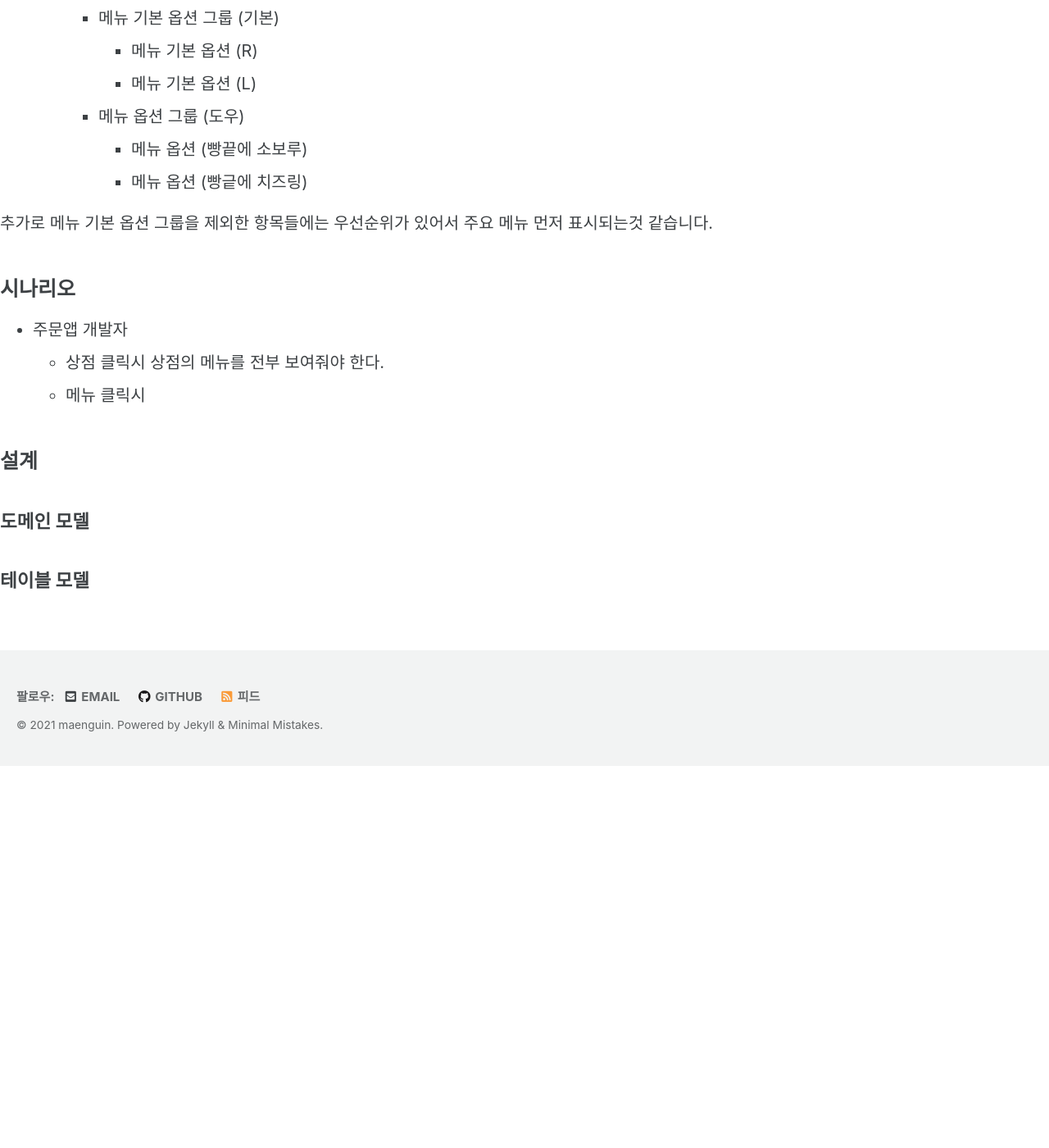
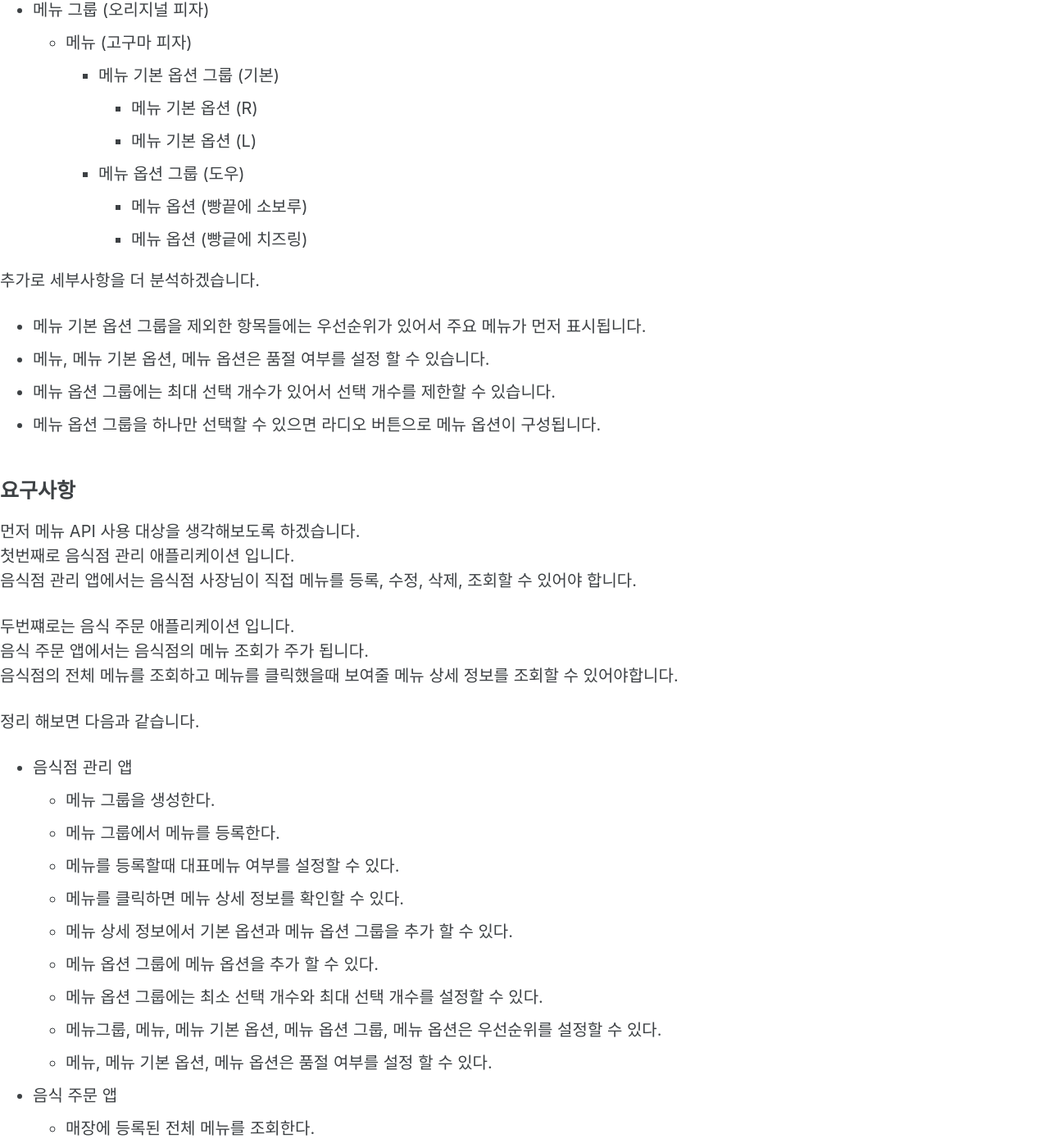
Before and after one commit to maenguin/maenguin.github.io, a Jekyll site: the page built from private/toy/menu.md, in a window 1280 px wide and 1400 px high, scrolled down 972 px. Shown: the whole window at 82% size. Built offline with Jekyll 4.4.1, drawn with Linux system fonts in a browser that asks for light colours; cached includes are drawn as plain includes; our own code applies the rules of GitHub Pages for plain Markdown files; before the commit the page ends 1906 px from its top, so only the background shows below that; some of the changed text lies outside the part shown.

Commit message:
Update menu.md

```diff
--- a/private/toy/menu.md
+++ b/private/toy/menu.md
@@ -1,7 +1,7 @@
 # 토이 프로젝트 - 음식 메뉴 API
 
 ## 개요
-음식 배달 애플리케이션을 사용하면 음식점의 메뉴를 확인할 수 있습니다.
+음식 주문 애플리케이션을 사용하면 음식점의 메뉴를 확인할 수 있습니다.
 평소에 이러한 메뉴 API는 어떻게 제공 되고 있을까 궁금했습니다.
 이번 프로젝트를 기회로 시중에 있는 배달 앱을 분석해보면서 API를 구현해보도록 하겠습니다.
 
@@ -11,14 +11,15 @@
 
 ## 분석
 가장 쉽게 접할 수 있는 배달의 민족앱을 기준으로 분석을 해보겠습니다. (제가 좋아하는 피자샵 매장을 예시로 들겠습니다.)
-* 먼저 앱 내에서 음식점을 클릭하면 메뉴 리스트를 볼 수 있습니다.
+먼저 앱 내에서 음식점을 클릭하면 메뉴 리스트를 볼 수 있습니다.
 * 최상단에는 **대표 메뉴**가 존재하고 밑으로 **메뉴 그룹**(ex: 오리지널 피자, 스페셜 피자, 사이드 메뉴..)이 있습니다.
 * 메뉴 그룹 하위에는 **메뉴**(ex: 오리지널 피자 하위에 고구마 피자, 페페로니 피자..)가 정의 되어 있습니다.
 * 메뉴 하나를 클릭하면 메뉴의 상세 페이지가 나오고 **메뉴 기본 옵션 그룹**(ex: 기본)에 **메뉴 기본 옵션**(ex: R사이즈, L사이즈)가 정의 되어 있습니다.
 * 밑으로 **메뉴 옵션 그룹**(ex: 도우 선택, 추가 사이드 메뉴)가 있으며 메뉴 옵션 그룹 하위에 **메뉴 옵션**(ex: 도우 선택 하위에 빵끝에 소보루..)이 있습니다.
 
 정리 해보면 다음과 같습니다.
-
+* 대표 메뉴
+  * 메뉴
 * 메뉴 그룹 (오리지널 피자)
   * 메뉴 (고구마 피자)
     * 메뉴 기본 옵션 그룹 (기본)
@@ -28,14 +29,38 @@
       * 메뉴 옵션 (빵끝에 소보루)
       * 메뉴 옵션 (빵긑에 치즈링)
 
-추가로 메뉴 기본 옵션 그룹을 제외한 항목들에는 우선순위가 있어서 주요 메뉴 먼저 표시되는것 같습니다.
+추가로 세부사항을 더 분석하겠습니다.
+* 메뉴 기본 옵션 그룹을 제외한 항목들에는 우선순위가 있어서 주요 메뉴가 먼저 표시됩니다.
+* 메뉴, 메뉴 기본 옵션, 메뉴 옵션은 품절 여부를 설정 할 수 있습니다.
+* 메뉴 옵션 그룹에는 최대 선택 개수가 있어서 선택 개수를 제한할 수 있습니다.
+* 메뉴 옵션 그룹을 하나만 선택할 수 있으면 라디오 버튼으로 메뉴 옵션이 구성됩니다.
 
 
 
-## 시나리오
-* 주문앱 개발자
-  * 상점 클릭시 상점의 메뉴를 전부 보여줘야 한다.
-  * 메뉴 클릭시
+## 요구사항
+먼저 메뉴 API 사용 대상을 생각해보도록 하겠습니다.
+첫번째로 음식점 관리 애플리케이션 입니다.
+음식점 관리 앱에서는 음식점 사장님이 직접 메뉴를 등록, 수정, 삭제, 조회할 수 있어야 합니다.
+
+두번쨰로는 음식 주문 애플리케이션 입니다.
+음식 주문 앱에서는 음식점의 메뉴 조회가 주가 됩니다.
+음식점의 전체 메뉴를 조회하고 메뉴를 클릭했을때 보여줄 메뉴 상세 정보를 조회할 수 있어야합니다.
+
+정리 해보면 다음과 같습니다.
+
+* 음식점 관리 앱
+  * 메뉴 그룹을 생성한다.
+  * 메뉴 그룹에서 메뉴를 등록한다.
+  * 메뉴를 등록할때 대표메뉴 여부를 설정할 수 있다.
+  * 메뉴를 클릭하면 메뉴 상세 정보를 확인할 수 있다.
+  * 메뉴 상세 정보에서 기본 옵션과 메뉴 옵션 그룹을 추가 할 수 있다.
+  * 메뉴 옵션 그룹에 메뉴 옵션을 추가 할 수 있다.
+  * 메뉴 옵션 그룹에는 최소 선택 개수와 최대 선택 개수를 설정할 수 있다.
+  * 메뉴그룹, 메뉴, 메뉴 기본 옵션, 메뉴 옵션 그룹, 메뉴 옵션은 우선순위를 설정할 수 있다.
+  * 메뉴, 메뉴 기본 옵션, 메뉴 옵션은 품절 여부를 설정 할 수 있다.
+* 음식 주문 앱
+  * 매장에 등록된 전체 메뉴를 조회한다.
+  * 메뉴를 클릭하면 메뉴 상세 정보가 표시된다.
 
 ## 설계
 ### 도메인 모델
```
